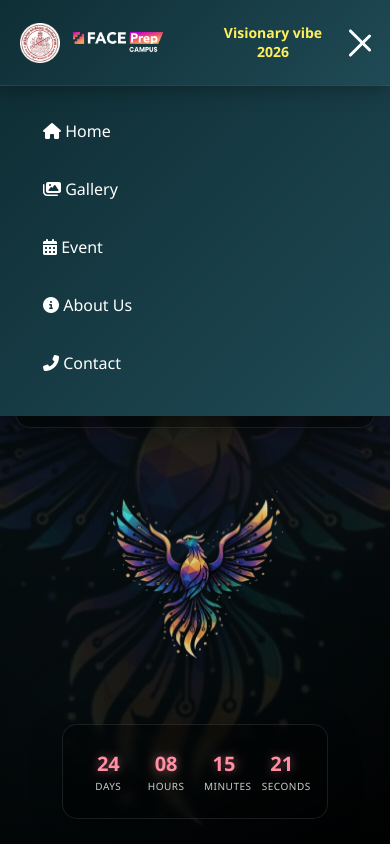
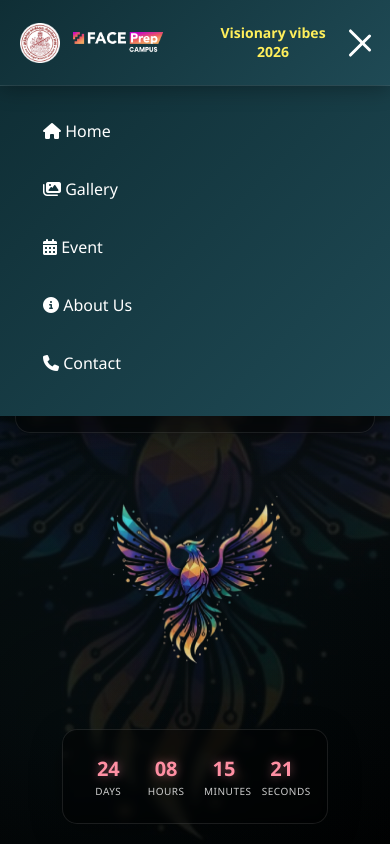
Before and after one commit to archanaaxxxx/homepage, a plain HTML site: page index.html in a window 390 px wide. Both pictures are taken after a click on the element 360 px from the left and 42 px from the top of the page. Shown: the top 844 px of the page. Drawn offline with Linux system fonts and the light colour scheme.

Commit message:
Refactor index.html for improved layout and responsiveness
Updated HTML structure and styles for the Visionary Vibe event page, including responsive design adjustments and improved mobile navigation.

```diff
--- a/index.html
+++ b/index.html
@@ -137,6 +137,14 @@ header {
   border-left: 3px solid transparent;
 }
 
+/* FIXED: Changed from fa-phone-alt to fa-phone and fixed rotation */
+.fa-phone {
+  display: inline-block;
+  transform: rotate(0deg) !important;
+  -webkit-transform: rotate(0deg) !important;
+  margin-top: 1px;
+}
+
 .nav-mobile a:hover {
   background: rgba(255, 235, 59, 0.2);
   border-left: 3px solid #ffeb3b;
@@ -182,7 +190,7 @@ header {
     url('visivibelogo.jpeg') center center;
   background-size: cover;
   background-attachment: fixed; /* This makes background sticky */
-  padding: 60px 0;
+  padding: 30px 0 60px 0;
   position: relative;
   min-height: 500px;
 }
@@ -381,9 +389,7 @@ footer::before {
   .menu-toggle {
     display: flex;
   }
-  .hero{
-    padding:40px 0 60px 0;
-  }
+
   .title-img {
     width: 95%;
   }
@@ -417,9 +423,7 @@ footer::before {
   .logo-text {
     font-size: 15px;
   }
-  .title-container{
-    padding:20px 20px 30px 20px;
-  }
+
   .nav-mobile {
     top: 85px; /* Adjusted to match header height */
   }
@@ -524,16 +528,19 @@ footer::before {
   }
 
   .title-container {
-    padding: 15px 20px 25px 20px; /* Adjusted for small space */
+    padding: 20px 20px 25px 20px; /* Adjusted for small space */
   }
 
   /* Ensure fixed background works on mobile */
   .hero {
-    padding:30px 0 50px 0; /* Fixed background can be problematic on mobile */
+    background-attachment: scroll; /* Fixed background can be problematic on mobile */
   }
 
   /* Fallback for mobile devices that don't support fixed background well */
-
+  @supports (-webkit-touch-callout: none) {
+    .hero {
+      background-attachment: scroll;
+    }
   }
 }
 </style>
@@ -547,7 +554,7 @@ footer::before {
     <img src="facelogo.png" alt="FACE Prep" class="facepreplogo">
 
     <div class="logo-text">
-      <strong>Visionary vibe </strong>
+      <strong>Visionary vibes </strong>
       <strong>2026</strong>
     </div>
   </div>
@@ -557,7 +564,7 @@ footer::before {
     <a href="#"><i class="fas fa-images"></i> Gallery</a>
     <a href="#"><i class="fas fa-calendar-alt"></i> Event</a>
     <a href="#"><i class="fas fa-info-circle"></i> About Us</a>
-    <a href="#"><i class="fas fa-phone-alt"></i> Contact</a>
+    <a href="#"><i class="fas fa-phone"></i> Contact</a>
   </div>
 
   <div class="menu-toggle" id="menuToggle">
@@ -572,7 +579,7 @@ footer::before {
   <a href="#"><i class="fas fa-images"></i> Gallery</a>
   <a href="#"><i class="fas fa-calendar-alt"></i> Event</a>
   <a href="#"><i class="fas fa-info-circle"></i> About Us</a>
-  <a href="#"><i class="fas fa-phone-alt"></i> Contact</a>
+  <a href="#"><i class="fas fa-phone"></i> Contact</a>
 </div>
 
 <section class="hero">
@@ -627,7 +634,7 @@ footer::before {
 </section>
 
 <footer>
-  © 2025 Kamaraj College | FACE Prep Campus | Visionary Vibe Event | All Rights Reserved
+  © 2025 Kamaraj College | FACE Prep Campus | Visionary Vibes Event | All Rights Reserved
 </footer>
 
 <script>
```
